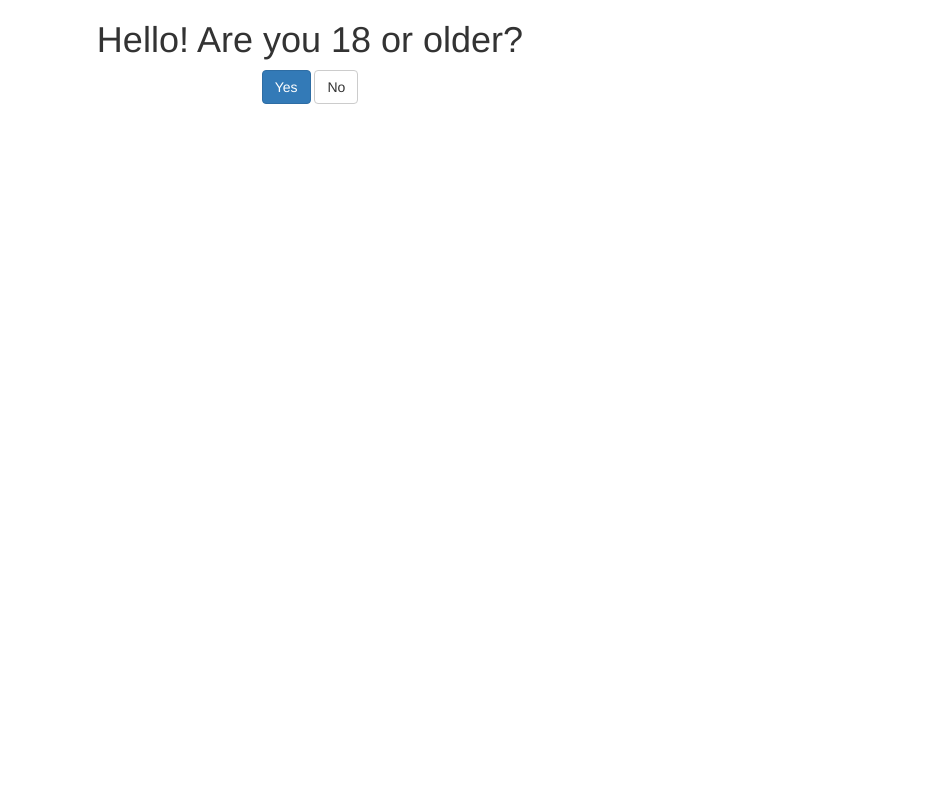
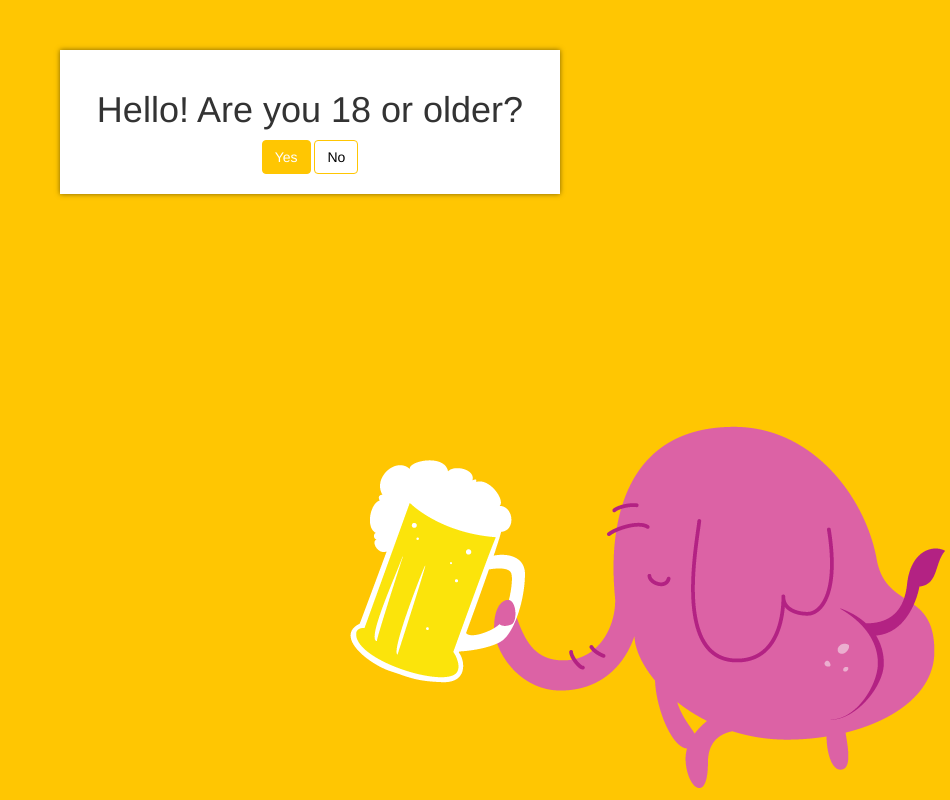
Before and after one commit to carl32crc/dumbeer, a website: page index.html in a window 1280 px wide. Shown: the whole page, without its empty margins (330-1280 px from the left). Drawn offline with nearby package versions, Linux system fonts and the light colour scheme; some packages are replaced by stand-ins of ours; files that its build step writes are made by us from their sources; a script that the page names is missing.

Commit message:
age styles

```diff
--- a/index.html
+++ b/index.html
@@ -4,13 +4,16 @@
 	<meta charset="UTF-8">
 	<title>Document</title>
 	<link rel="stylesheet" href="https://maxcdn.bootstrapcdn.com/bootstrap/3.3.6/css/bootstrap.min.css" integrity="sha384-1q8mTJOASx8j1Au+a5WDVnPi2lkFfwwEAa8hDDdjZlpLegxhjVME1fgjWPGmkzs7" crossorigin="anonymous">
+	<link rel="stylesheet" href="dist/style.css">
 </head>
 <body>
 	<div ng-app="app">
-	    <div ng-controller="AgeController" class="text-center">
-	    	<h1>Hello! Are you 18 or older?</h1>
-	    	<button ng-click="saveAge()" class="btn btn-primary">Yes</button>
-	    	<a href="http://www.disney.com/" class="btn btn-default">No</a>
+	    <div ng-controller="AgeController" class="age-wrap">
+	    	<section class="age-box">
+		    	<h1>Hello! Are you 18 or older?</h1>
+		    	<button ng-click="saveAge()" class="btn btn-primary">Yes</button>
+		    	<a href="http://www.disney.com/" class="btn btn-default">No</a>
+	    	</section>
 	    </div>
 	    <script src="//cdnjs.cloudflare.com/ajax/libs/jquery/2.1.3/jquery.min.js"></script>
 	    <script src="//ajax.googleapis.com/ajax/libs/angularjs/1.0.7/angular.min.js"></script>
--- /dev/null
+++ b/sass/_age.scss
@@ -0,0 +1,18 @@
+
+.age-wrap {
+	position: absolute;
+	width: 100%;
+	height: 100%;
+	top: 0;
+	left: 0;
+	background: url("../html/img/dumbeer.png") no-repeat bottom right $yellow;
+}
+.age-box {
+	width: 90%;
+	max-width: 500px;
+	margin: 50px auto;
+	padding: 20px;
+	background: #fff;
+	box-shadow: 0 0 5px rgba(0,0,0,.5);
+	text-align: center;
+}
--- a/sass/style.scss
+++ b/sass/style.scss
@@ -1,5 +1,7 @@
 
 $yellow: #ffc602;
+
+@import "age";
 
 body {
 	background: #fff;
@@ -89,6 +91,14 @@ body {
   }
 }
 
+.btn-primary {
+	background: $yellow;
+	color: #fff;
+	&:hover {
+	  	opacity: .8;
+	}
+}
+
 
 .backgroundList {
 	padding-bottom: 80px;
```
